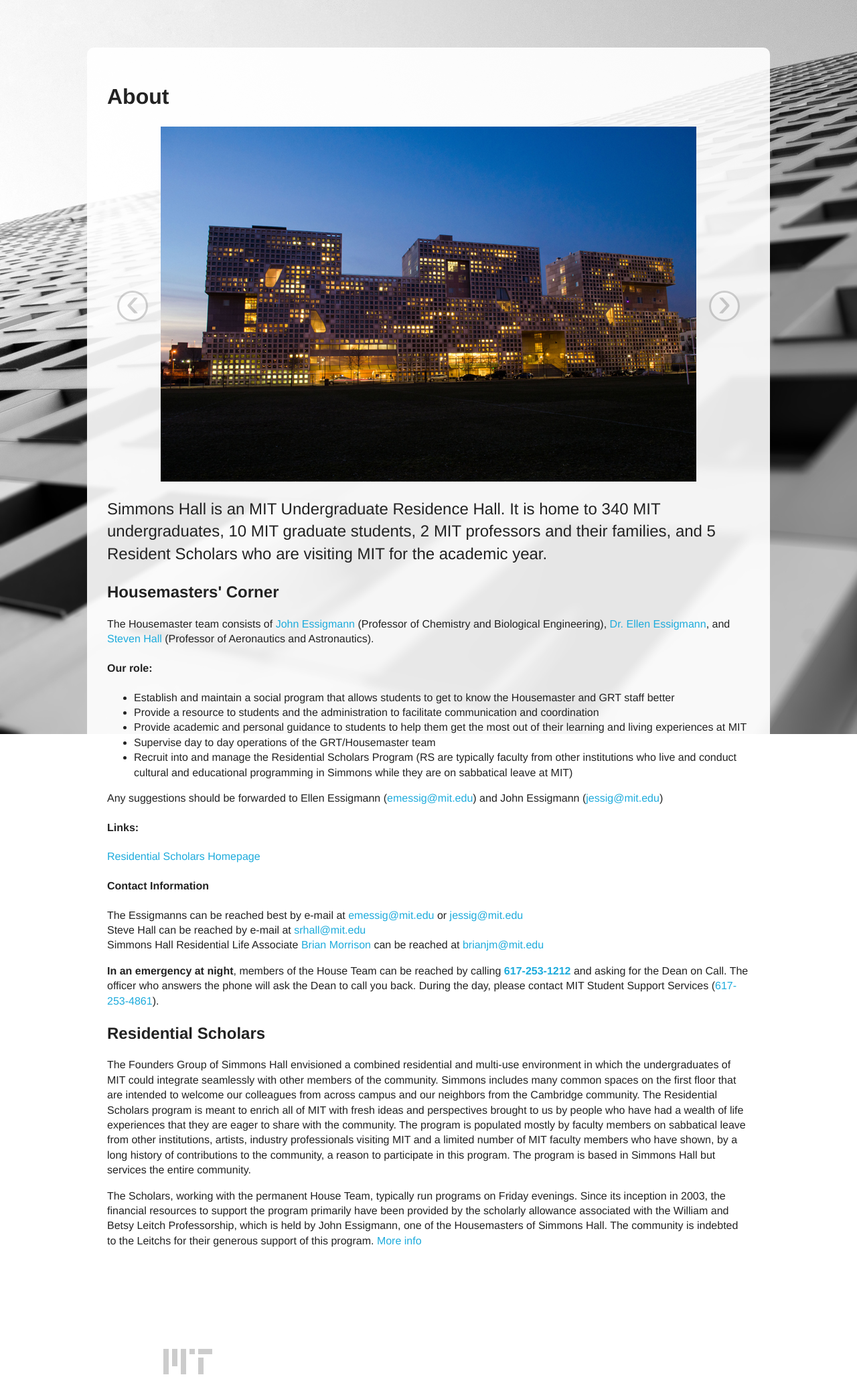
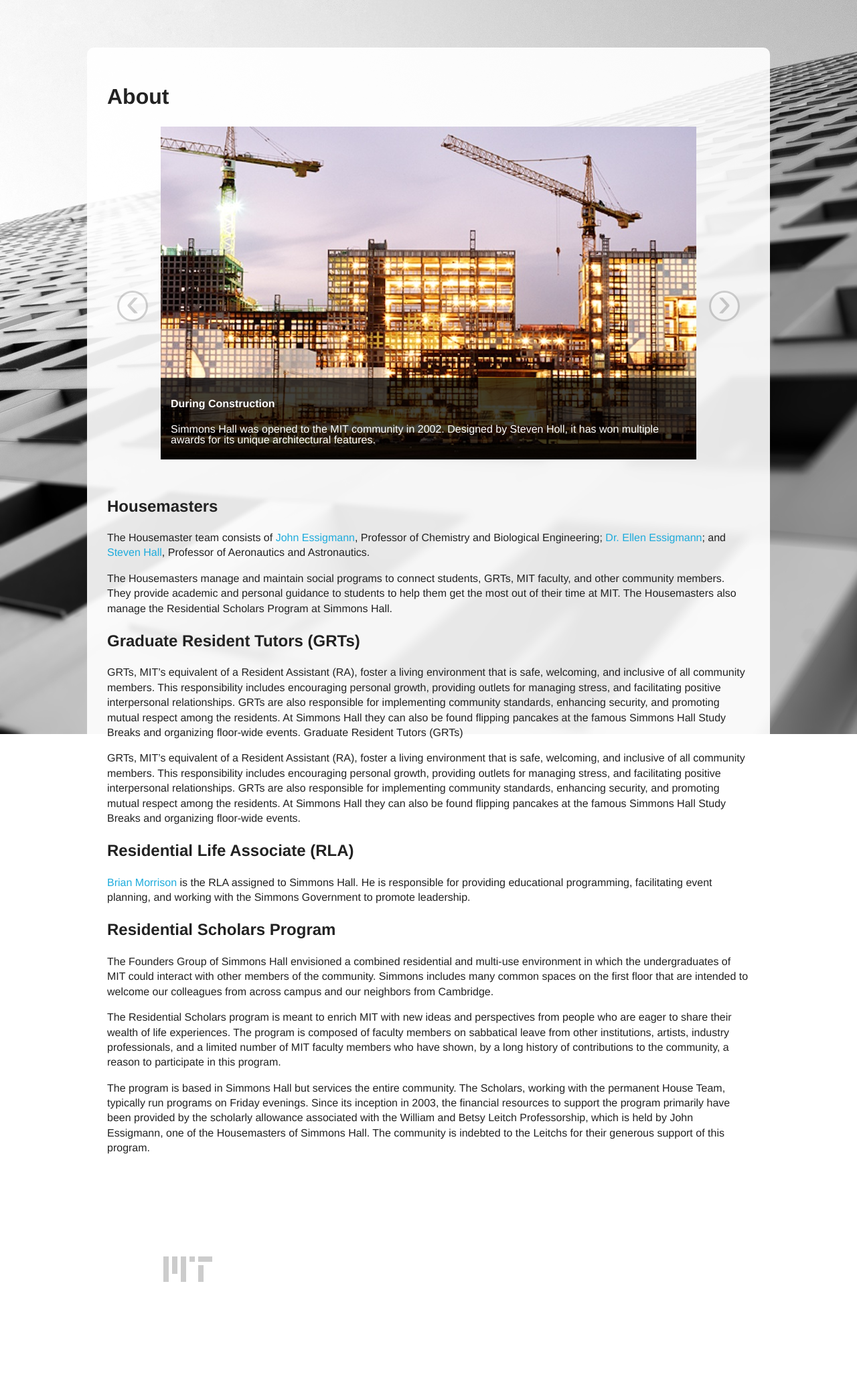
Before and after one commit to simmons-tech/Simmons-Website, a PHP site: page /about.html in a window 1280 px wide. Shown: the part 229-2285 px from the top of the page at 67% size. After the commit the page ends 2143 px from the top, so only its background shows below. Run offline with PHP 8.4, Linux system fonts and the light colour scheme; some libraries are stand-ins or nearby versions.

Commit message:
added about content

```diff
--- a/about.html
+++ b/about.html
@@ -55,7 +55,13 @@
     <div id="myCarousel" class="carousel slide">
       <!-- Carousel items -->
       <div class="carousel-inner">
-	<div class="item active"><img alt="Slideshow image 1" src="img/image1.jpg" /></div>
+	<div class="item active"><img alt="Slideshow image 1"
+	src="img/image1.jpg" />
+	<div class="carousel-caption">
+	  <h4>During Construction</h4>
+	  <p>Simmons Hall was opened to the MIT community in
+	  2002. Designed by Steven Holl, it has won multiple awards
+	  for its unique architectural features.<p> </div></div>
 	<div class="item"><img alt="Slideshow image 2" src="img/image2.jpg" /></div>
 	<div class="item"><img alt="Slideshow image 3" src="img/image3.jpg" /></div>
 	<div class="item"><img alt="Slideshow image 4" src="img/image4.jpg" /></div>
@@ -67,77 +73,78 @@
       <a class="carousel-control left" href="#myCarousel" data-slide="prev">&lsaquo;</a>
       <a class="carousel-control right" href="#myCarousel" data-slide="next">&rsaquo;</a>
     </div>
-    <p class="larger">Simmons Hall is an MIT Undergraduate Residence Hall. It is home
-      to 340 MIT undergraduates, 10 MIT graduate students, 2 MIT
-      professors and their families, and 5 Resident Scholars who are
-      visiting MIT for the academic year. </p>
 
-  <h2>Housemasters' Corner</h2>
-    <p>The Housemaster team consists
-    of <a href="http://jessig.mit.edu/jmegroup/">John Essigmann</a>
-    (Professor of Chemistry and Biological
-    Engineering), <a href="mailto:emessig@mit.edu">Dr. Ellen
-    Essigmann</a>,
-    and <a href="http://web.mit.edu/aeroastro/people/hall.html">Steven
-    Hall</a> (Professor of Aeronautics and Astronautics).</p>
+      <h2>Housemasters</h2>
+      <p>The Housemaster team consists of <a
+      href="mailto:emessig@mit.edu">John Essigmann</a>, Professor of
+      Chemistry and Biological Engineering; <a
+      href="mailto:emessig@mit.edu">Dr. Ellen Essigmann</a>; and <a
+      href="mailto:srhall@mit.edu">Steven Hall</a>, Professor of
+      Aeronautics and Astronautics.</p>
 
-<h4>Our role:</h4>
-<ul>
-  <li>Establish and maintain a social program that allows students to get to know the Housemaster and GRT staff better</li>
-<li>Provide a resource to students and the administration to facilitate communication and coordination</li>
-<li>Provide academic and personal guidance to students to help them get the most out of their learning and living experiences at MIT</li>
-<li>Supervise day to day operations of the GRT/Housemaster team</li>
-<li>Recruit into and manage the Residential Scholars Program (RS are
-typically faculty from other institutions who live and conduct
-cultural and educational programming in Simmons while they are on
-sabbatical leave at MIT)</li>
-</ul>
-<p>Any suggestions should be forwarded to Ellen Essigmann (<a
-href="mailto:emessig@mit.edu">emessig@mit.edu</a>) and John Essigmann (<a
-href="mailto:jessig@mit.edu">jessig@mit.edu</a>)</p>
-<h4>Links:</h4>
+      <p>The Housemasters manage and maintain social programs to connect
+      students, GRTs, MIT faculty, and other community members. They
+      provide academic and personal guidance to students to help them
+      get the most out of their time at MIT. The Housemasters also
+      manage the Residential Scholars Program at Simmons Hall.</p>
 
-<p><a href="/rs/">Residential Scholars Homepage</a></p>
+      <h2>Graduate Resident Tutors (GRTs)</h2>
+      <p>GRTs, MIT’s equivalent of a Resident Assistant (RA), foster a
+      living environment that is safe, welcoming, and inclusive of all
+      community members. This responsibility includes encouraging
+      personal growth, providing outlets for managing stress, and
+      facilitating positive interpersonal relationships. GRTs are also
+      responsible for implementing community standards, enhancing
+      security, and promoting mutual respect among the residents. At
+      Simmons Hall they can also be found flipping pancakes at the
+      famous Simmons Hall Study Breaks and organizing floor-wide
+      events. Graduate Resident Tutors (GRTs)</p>
 
-<h4>Contact Information</h4>
-<p>The Essigmanns can be reached best by e-mail at <a
-href="mailto:emessig@mit.edu">emessig@mit.edu</a> or <a
-href="mailto:jessig@mit.edu">jessig@mit.edu</a><br />
-Steve Hall can be reached by e-mail at <a href="mailto:srhall@mit.edu">srhall@mit.edu</a><br />
-Simmons Hall Residential Life Associate <a
-href="http://web.mit.edu/brianjm/www/">Brian Morrison</a> can be
-reached at <a href="mailto:brianjm@mit.edu">brianjm@mit.edu</a></p>
-<p><strong>In an emergency at night</strong>, members of the House
-Team can be reached by calling <strong><a class="normal-color" href="tel:+16172531212">617-253-1212</a></strong> and asking for the Dean on
-Call.  The officer who answers the phone will ask the Dean to call you
-back.  During the day, please contact MIT Student Support Services
-(<a class="normal-color" href="tel:+16172534861">617-253-4861</a>).</p>
+      <p>GRTs, MIT’s equivalent of a Resident Assistant (RA), foster a
+      living environment that is safe, welcoming, and inclusive of all
+      community members. This responsibility includes encouraging
+      personal growth, providing outlets for managing stress, and
+      facilitating positive interpersonal relationships. GRTs are also
+      responsible for implementing community standards, enhancing
+      security, and promoting mutual respect among the residents. At
+      Simmons Hall they can also be found flipping pancakes at the
+      famous Simmons Hall Study Breaks and organizing floor-wide
+      events.</p>
 
-<h2>Residential Scholars</h2> <p>The Founders Group of Simmons Hall
-    envisioned a combined residential and multi-use environment in
-    which the undergraduates of MIT could integrate seamlessly with
-    other members of the community. Simmons includes many common
-    spaces on the first floor that are intended to welcome our
-    colleagues from across campus and our neighbors from the Cambridge
-    community. The Residential Scholars program is meant to enrich all
-    of MIT with fresh ideas and perspectives brought to us by people
-    who have had a wealth of life experiences that they are eager to
-    share with the community. The program is populated mostly by
-    faculty members on sabbatical leave from other institutions,
-    artists, industry professionals visiting MIT and a limited number
-    of MIT faculty members who have shown, by a long history of
-    contributions to the community, a reason to participate in this
-    program. The program is based in Simmons Hall but services the
-    entire community.</p>
+      <h2>Residential Life Associate (RLA)</h2>
+      <p><a href="mailto:brianjm@mit.edu">Brian Morrison</a> is the
+      RLA assigned to Simmons Hall. He is responsible for providing
+      educational programming, facilitating event planning, and
+      working with the Simmons Government to promote leadership.</p>
 
-<p>The Scholars, working with the permanent House Team, typically run
-    programs on Friday evenings. Since its inception in 2003, the
-    financial resources to support the program primarily have been
-    provided by the scholarly allowance associated with the William
-    and Betsy Leitch Professorship, which is held by John Essigmann,
-    one of the Housemasters of Simmons Hall. The community is indebted
-    to the Leitchs for their generous support of this program. <a
-    href="/rs/">More info</a></p>
+      <h2>Residential Scholars Program</h2>
+      <p>The Founders Group of Simmons Hall envisioned a combined
+      residential and multi-use environment in which the
+      undergraduates of MIT could interact with other members of the
+      community. Simmons includes many common spaces on the first
+      floor that are intended to welcome our colleagues from across
+      campus and our neighbors from Cambridge.</p>
+
+      <p>The Residential Scholars program is meant to enrich MIT with
+      new ideas and perspectives from people who are eager to share
+      their wealth of life experiences. The program is composed of
+      faculty members on sabbatical leave from other institutions,
+      artists, industry professionals, and a limited number of MIT
+      faculty members who have shown, by a long history of
+      contributions to the community, a reason to participate in this
+      program.</p>
+
+      <p>The program is based in Simmons Hall but services the entire
+      community.  The Scholars, working with the permanent House Team,
+      typically run programs on Friday evenings. Since its inception
+      in 2003, the financial resources to support the program
+      primarily have been provided by the scholarly allowance
+      associated with the William and Betsy Leitch Professorship,
+      which is held by John Essigmann, one of the Housemasters of
+      Simmons Hall. The community is indebted to the Leitchs for their
+      generous support of this program.</p>
+
+
   </div>
  <footer>
     <a href="http://mit.edu"><img id="mit-logo" alt="MIT Logo"
--- a/css/style.css
+++ b/css/style.css
@@ -507,13 +507,11 @@ td, th {
   color: #ffffff;
 }
 
-.carousel-caption {
-    position: static;
-}
-
 
 .fb-like-box {
     float: right;
+    margin-top: 30px;
+    padding-left: 20px;
 }
 
 
```
Also changed, not shown: prospectives.html (+8 -8 lines), img/image1.jpg.
